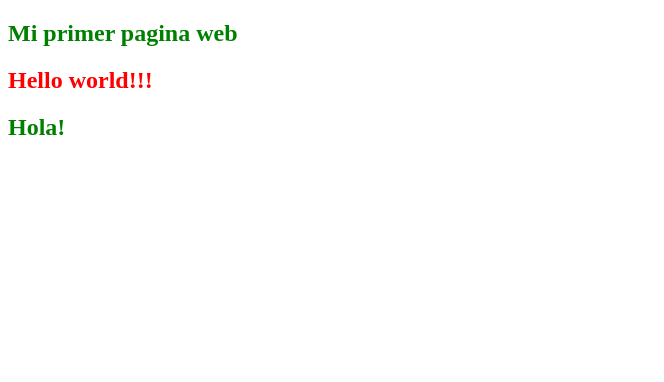
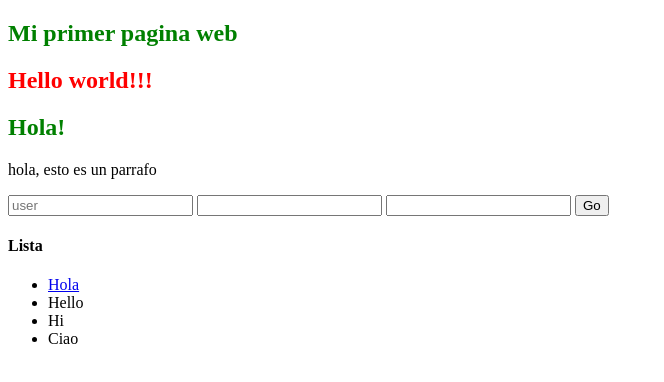
Before and after one commit to lucyfreire/Primer_repositorio, a plain HTML site: page index.html in a window 1280 px wide. Shown: the whole page, without its empty margins (0-664 px from the left). Drawn offline with Linux system fonts and the light colour scheme.

Commit message:
added diferent tags to index.html

```diff
--- a/index.html
+++ b/index.html
@@ -18,6 +18,23 @@
     <h2>
       Hola!
     </h2>
+    <p>
+      hola, esto es un parrafo
+    </p>
+    <input type="text" placeholder="user">
+    <input type="number">
+    <input type="password">
+
+    <button>Go</button>
+    <h4>Lista</h4>
+    <ul>
+      <li>
+        <a href="www.google.com">Hola</a>
+      </li>
+      <li>Hello</li>
+      <li>Hi</li>
+      <li>Ciao</li>
+    </ul>
   </div>
 
 </body>
```
